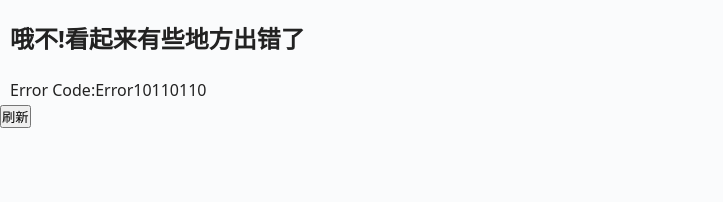
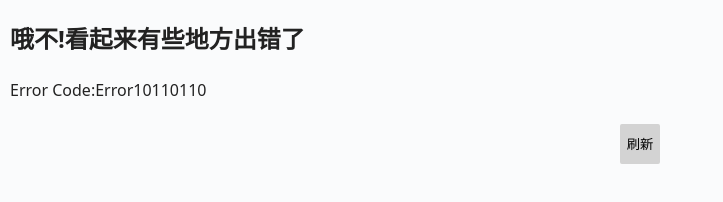
Before and after one commit to GrainRainGY/card, a plain HTML site: page forXiang/error.html in a window 1280 px wide. Shown: the whole page, without its empty margins (0-723 px from the left). Drawn offline with Linux system fonts and the light colour scheme.

Commit message:
Update error.html

```diff
--- a/forXiang/error.html
+++ b/forXiang/error.html
@@ -30,7 +30,7 @@
             p {
                 margin: 0 10px;
             }
-            。refresh {
+            button {
                 background-color: lightgrey;
                 border: none;
                 border-radius: 2px;
```
